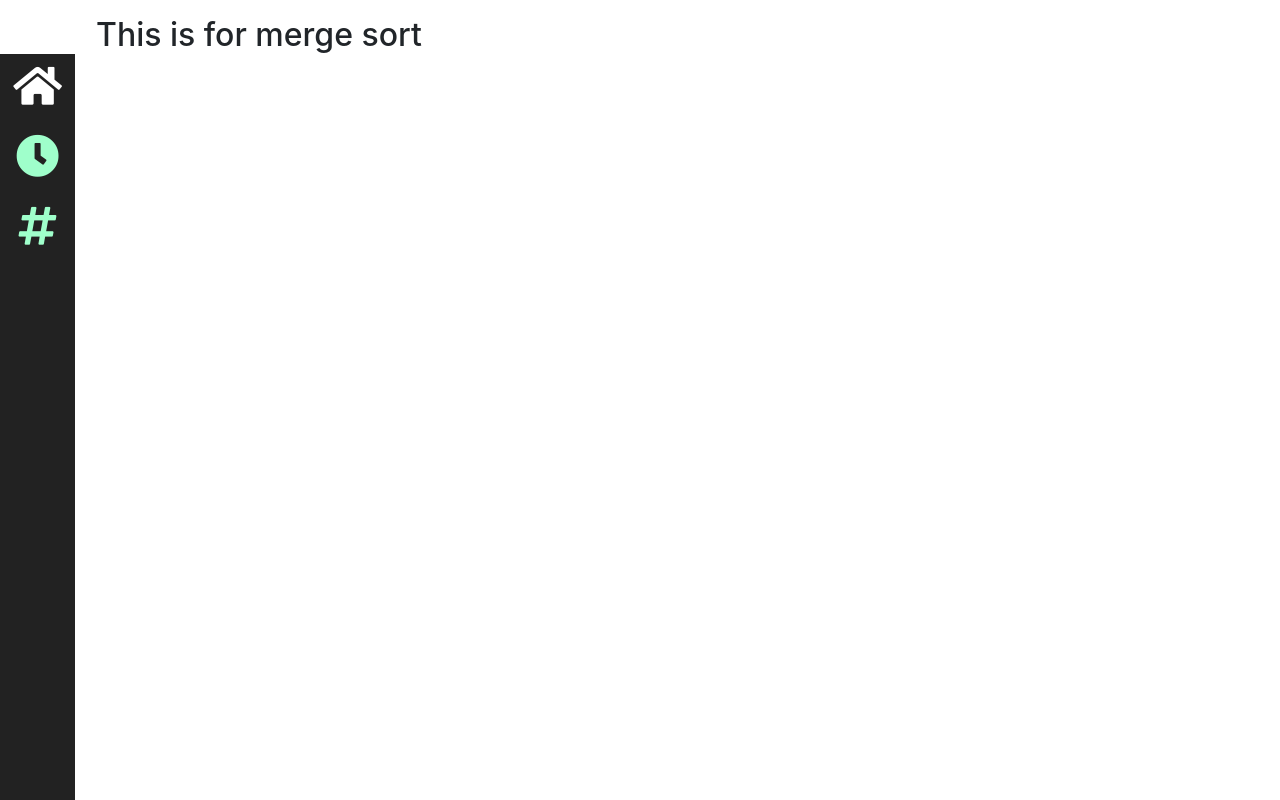
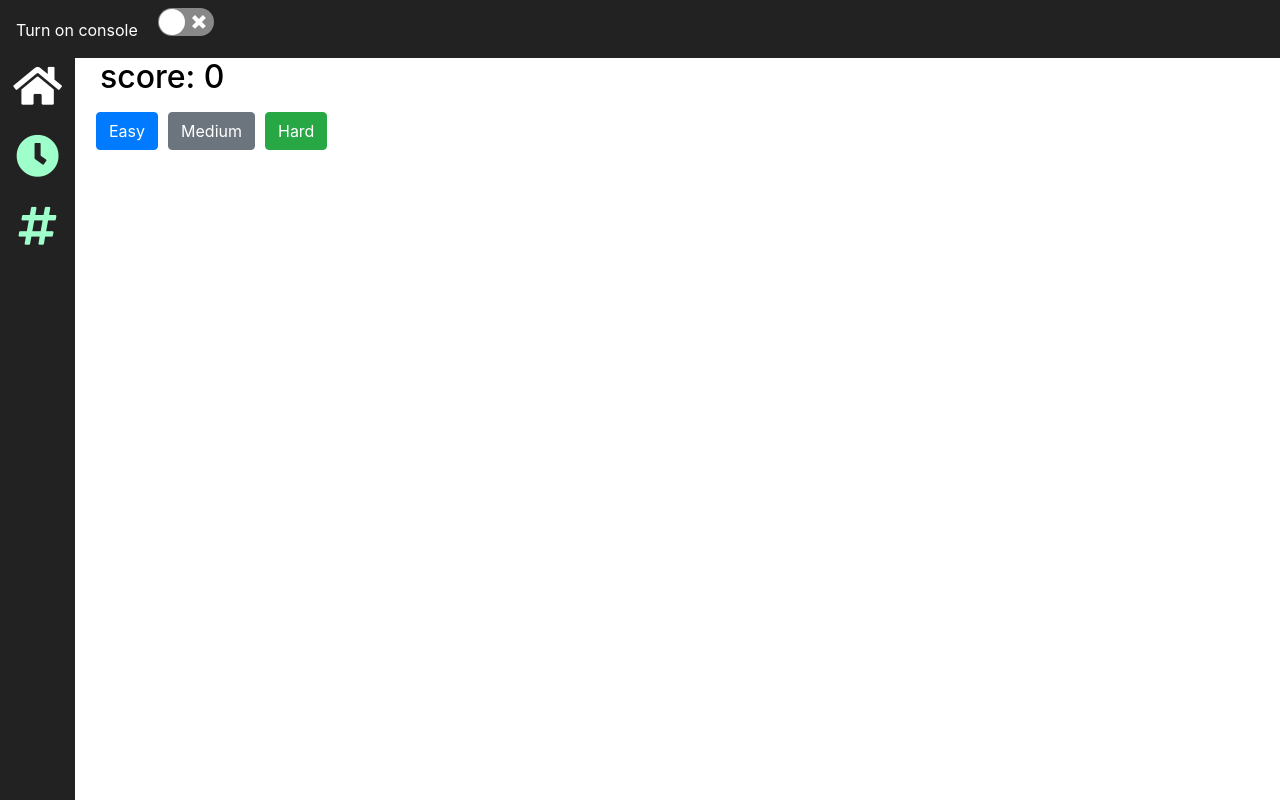
Before and after one commit to ZAT90/sorting, a React (Create React App) app: page /merge in a window 1280 px wide. Built offline with nearby package versions, Linux system fonts and the light colour scheme.

Commit message:
merge sort completed

```diff
--- a/src/screens/merge.js
+++ b/src/screens/merge.js
@@ -1,12 +1,168 @@
-import React from 'react';
+import React, { useState } from 'react';
 import styled from 'styled-components';
-const Wrapper = styled.div`
+import { Button, Modal } from 'react-bootstrap';
+import { NavigationBar } from "../components/NavigationBar";
+const GridWrapper = styled.div`
+  display: grid;
+  grid-gap: 10px;
   margin-top: 1em;
   margin-left: 6em;
   margin-right: 6em;
+  grid-template-columns: repeat(12, 1fr);
+  grid-auto-rows: minmax(25px, auto);
 `;
-export const Merge = () => (
-  <Wrapper>
-    <h2>This is for merge sort</h2>
-  </Wrapper>
-)
+
+const styles = {
+  container: { display: 'flex', flexDirection: 'row' },
+  swapDiv: { display: 'flex', justifyContent: 'center', alignItems: 'center', height: '10vh', width: '80vh' },
+  swapBtn: { backgroundColor: 'blue', width: 150 },
+  startBtn: { backgroundColor: 'black', width: 300 },
+  completeMsg: { color: 'black', marginLeft: 100, marginTop: 50 },
+  newGameBtn: { backgroundColor: 'black', width: 150, marginLeft: 200 },
+  consoleDiv: { display: 'flex', flex: 0.4, backgroundColor: 'grey', flexDirection: 'column' },
+  consoleDiv2: { display: 'flex', flexDirection: 'column' },
+  consoleHeader: { fontWeight: 'bold', fontSize: 20, textDecorationLine: 'underline' },
+  nestedForDiv: { display: 'flex', flexDirection: 'row', marginLeft: 10, marginTop: 20 },
+  nestedForConsole: { display: 'flex', flex: 0.5, backgroundColor: 'black', justifyContent: 'center', color: 'white',  },
+  nestedForText: { display: 'flex', flex: 0.5, marginLeft: 10, alignItems: 'center', },
+  ifDiv: { display: 'flex', flexDirection: 'row', marginLeft: 10, marginBottom: 30 },
+  ifConsole: { display: 'flex', flex: 0.5, backgroundColor: 'red', justifyContent: 'center', color: 'white' },
+  ifText: { display: 'flex', flex: 0.5, marginLeft: 10 },
+}
+export function Merge (){
+  const [isLevel, setIsLevel] = useState(false);
+  const [levelName, setLevelName] = useState('');
+  const [isFirstListSet, setIsFirstListSet] = useState(false);
+  const [initList, setInitList] = useState([]);
+  const [firstList, setFirstList] = useState([]);
+  const [score, setScore] = useState(0);
+  const [numToCompare, setNumToCompare] = useState(0);
+  const [highlightFirst, setHighlightFirst] = useState(0);
+  const [highlightSecond, setHighlightSecond] = useState(1);
+  const [show, setShow] = useState(false);
+  const [showConsole, setShowConsole] = useState(false);
+  const [chooseNums, setChooseNums] = useState([]);
+
+  function firstListGenerator(number) {
+    console.log('level name: ' + levelName);
+    if (firstList.includes(number)) {
+      const removeList = firstList.filter(item => item !== number);
+      setFirstList(removeList);
+    } else {
+      if (levelName === 'easy') {
+        if (firstList.length < 6) {
+
+          setFirstList(prevArray => [...prevArray, number])
+          //}
+
+        } else {
+          alert("beginner level can only select 6 numbers");
+
+        }
+      } else if (levelName === 'medium') {
+        if (firstList.length < 8) {
+          setFirstList(prevArray => [...prevArray, number])
+        } else {
+          alert("medium level can only select 8 numbers");
+        }
+      } else if (levelName === 'hard') {
+        if (firstList.length < 10) {
+          setFirstList(prevArray => [...prevArray, number])
+        } else {
+          alert("hard level can only select 10 numbers");
+        }
+      }
+    }
+  }
+
+
+  function chooseItems() {
+    return (
+      chooseNums.map((number, i) =>
+        <Button
+          onClick={() => firstListGenerator(number)}
+          style={{ backgroundColor: firstList.includes(number) ? 'yellowgreen' : 'green' }} key={i} >{number}</Button>
+      )
+    )
+  }
+  function listItems() {
+    return (
+      firstList.map((number, i) =>
+        <Button
+          style={{ backgroundColor:  'green' }} key={i} >{number}</Button>
+      )
+    )
+  }
+  function generateChooseList(level) {
+    //console.log('gamelevel: ' + gameLevel);
+    setLevelName(level);
+    setIsLevel(true);
+    const randomArray = Array.from({ length: 42 }, () => Math.floor(Math.random() * 80));
+    let s = new Set(randomArray);
+    let it = s.values();
+    const randomArrayRedo = Array.from(it);
+    setChooseNums(randomArrayRedo);
+    setInitList(randomArrayRedo);
+  }
+
+  function startSorting() {
+    if (levelName === 'easy') {
+      if (firstList.length < 6) {
+        alert("easy level has to select 6 numbers");
+      } else {
+        setIsFirstListSet(true);
+        setNumToCompare(firstList.length);
+      }
+    } else if (levelName === 'medium') {
+      if (firstList.length < 8) {
+        alert("medium level has to select 8 numbers");
+      } else {
+        setIsFirstListSet(true);
+        setNumToCompare(firstList.length);
+      }
+    } else if (levelName === 'hard') {
+      if (firstList.length < 10) {
+        alert("hard level has to select 10 numbers");
+      } else {
+        setIsFirstListSet(true);
+        setNumToCompare(firstList.length);
+      }
+    }
+
+  }
+  return (
+    <div>
+      <NavigationBar showConsole={(show) => setShowConsole(show)} />
+      <div style={styles.container}>
+
+        <div style={{ flex: 0.6 }}>
+          <h2 style={{ color: 'black', marginLeft: 100 }}>score: {score}</h2>
+          <GridWrapper>
+            {!isLevel && <Button onClick={() => generateChooseList('easy')} variant="primary">Easy</Button>}{' '}
+            {!isLevel && <Button onClick={() => generateChooseList('medium')} variant="secondary">Medium</Button>}{' '}
+            {!isLevel && <Button onClick={() => generateChooseList('hard')} variant="success">Hard</Button>}{' '}
+
+          </GridWrapper>
+
+          {isLevel && <div>
+            {!isFirstListSet && <GridWrapper>
+
+              {chooseItems()}
+
+            </GridWrapper>}
+            <GridWrapper>
+              {isFirstListSet && listItems()}
+            </GridWrapper>
+            {!isFirstListSet && <div style={styles.swapDiv}>
+              <Button onClick={() => startSorting()} style={styles.startBtn} >Start Sorting</Button>
+            </div>}
+
+
+          </div>}
+
+
+        </div>
+      </div>
+    </div>
+  )
+}
```
Also changed, not shown: 1 other file (tests, documents, lock files or other folders).
